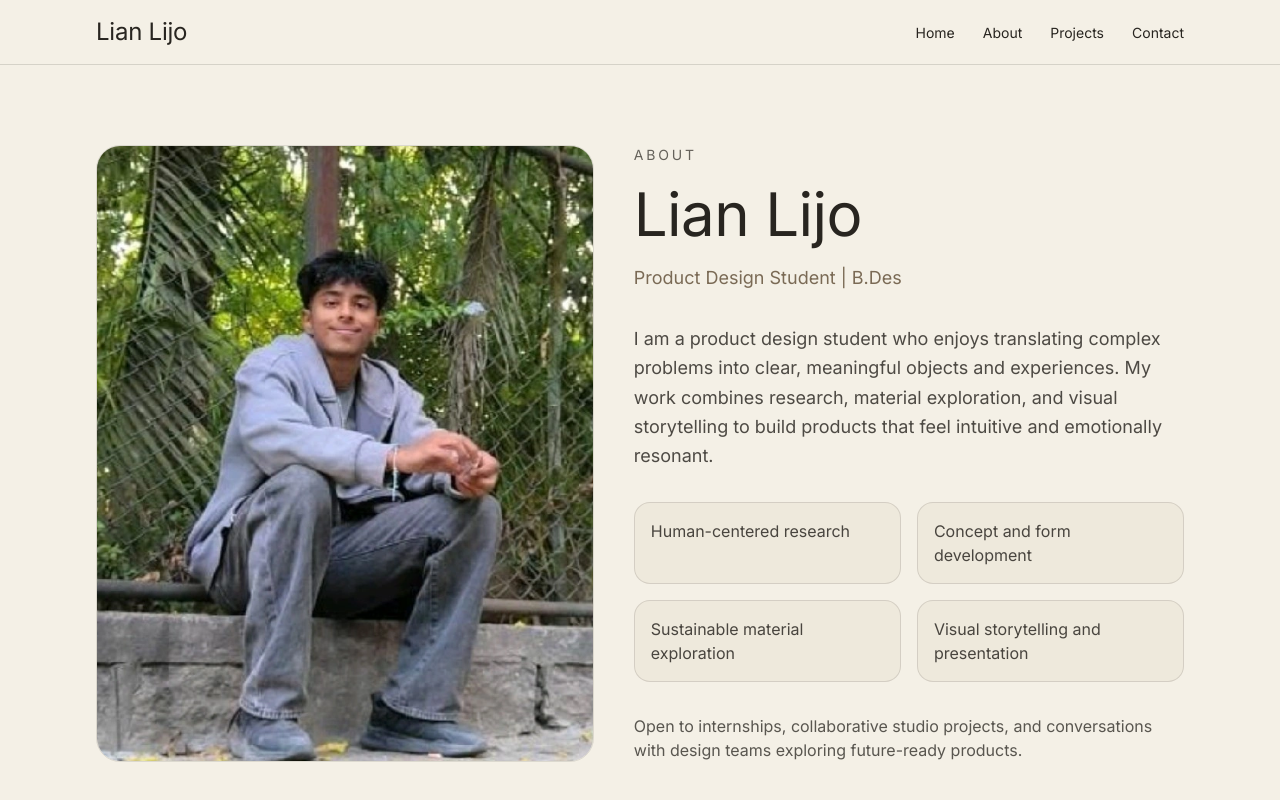
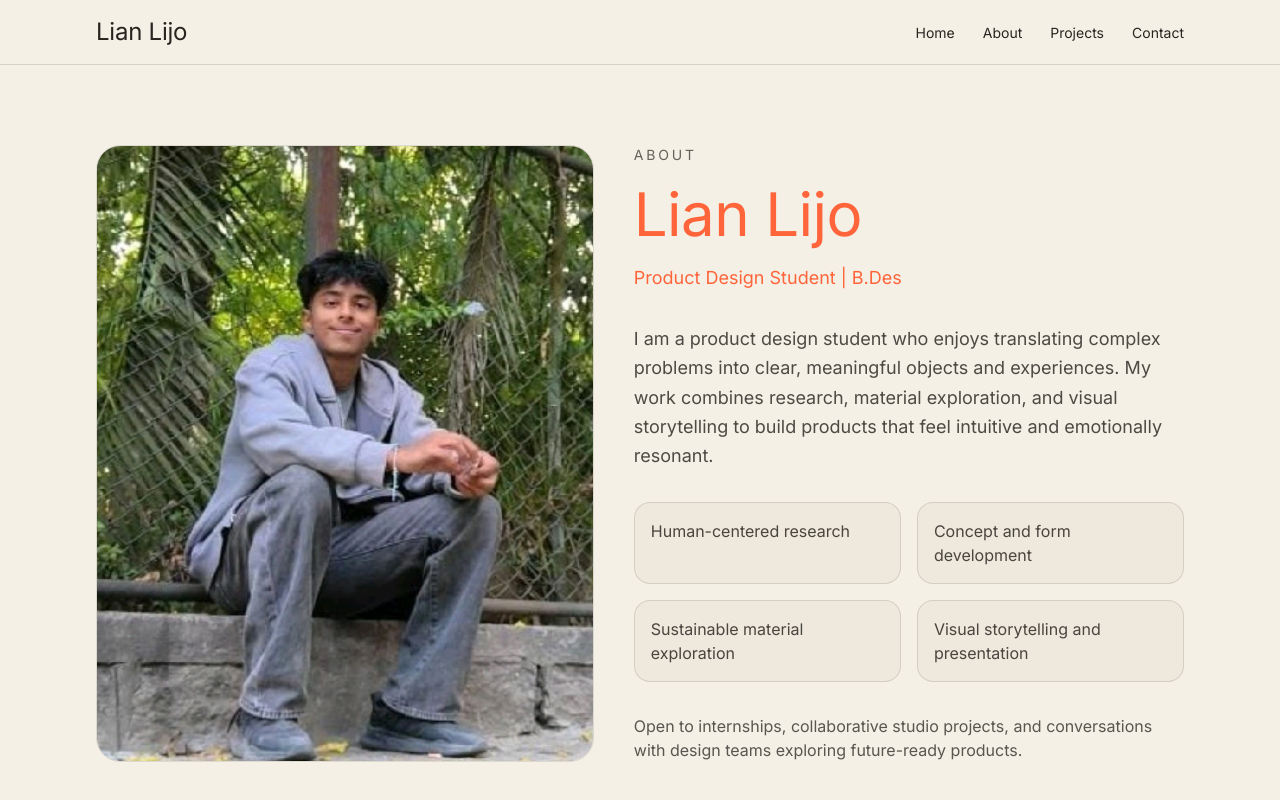
Before and after one commit to xatdev/lian-portfolio, a Next.js app: page /about in a window 1280 px wide. Shown: the top 800 px of the page. Built offline with nearby package versions, Linux system fonts and the light colour scheme.

Commit message:
Apply landing orange theme to About heading and subtitle

```diff
--- a/src/app/about/page.tsx
+++ b/src/app/about/page.tsx
@@ -17,8 +17,8 @@ export default function AboutPage() {
       <AnimatedReveal delay={0.08} className="space-y-8">
         <div className="space-y-3">
           <p className="text-sm uppercase tracking-[0.2em] text-sand/70">About</p>
-          <h1 className="display text-5xl leading-tight md:text-6xl">Lian Lijo</h1>
-          <p className="text-lg text-mint">Product Design Student | B.Des</p>
+          <h1 className="display text-5xl leading-tight text-[#ff643a] md:text-6xl">Lian Lijo</h1>
+          <p className="text-lg text-[#ff643a]">Product Design Student | B.Des</p>
         </div>
 
         <p className="max-w-2xl text-base leading-relaxed text-sand/82 md:text-lg">
```
